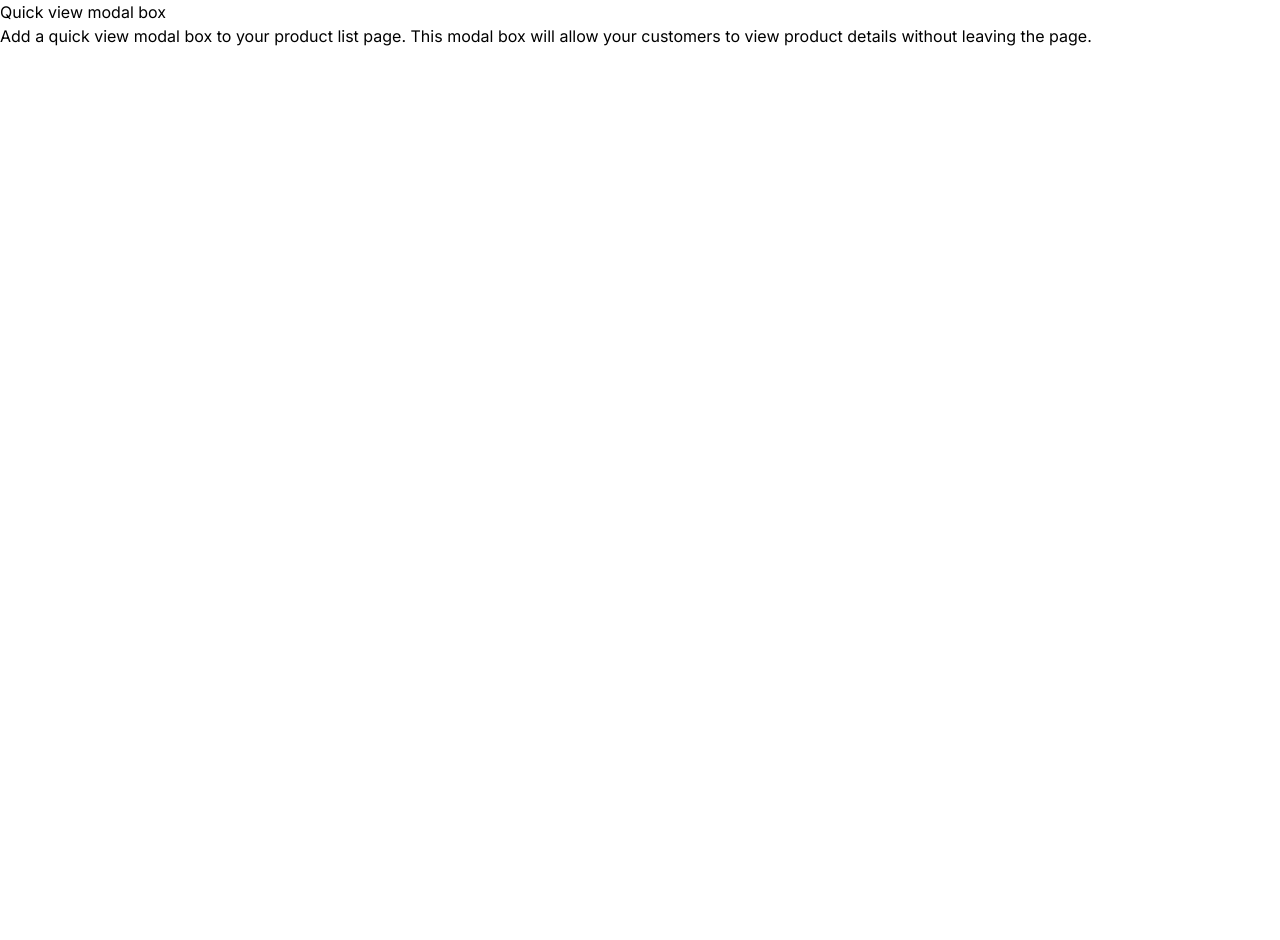
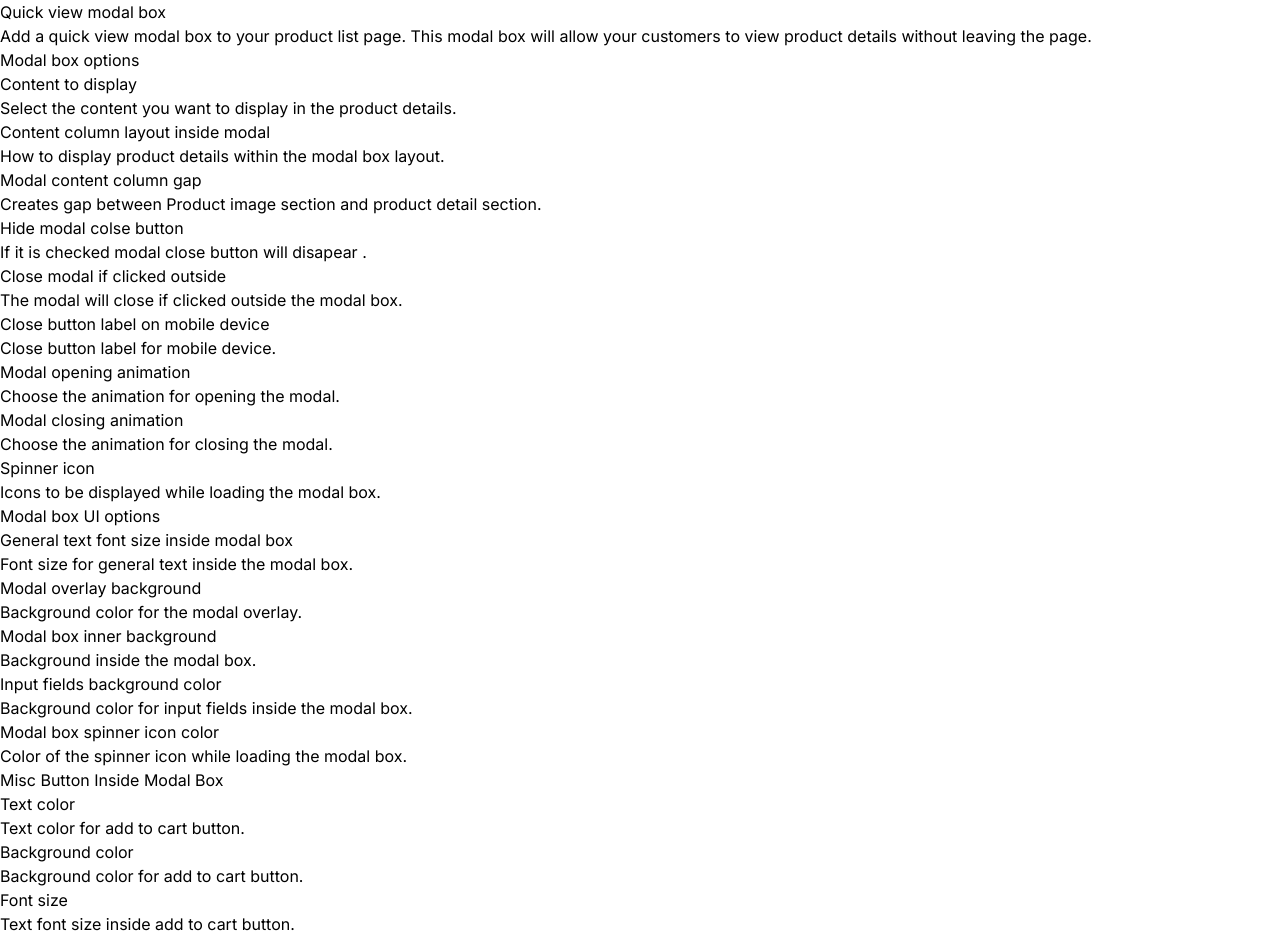
Before and after one commit to h1dd3nsn1p3r/docs.addonify.com, a Next.js app: page /kb/quick-view/modal in a window 1280 px wide. Shown: the top 940 px of the page. Before the commit the page ends 800 px from the top, so only its background shows below. Built offline with nearby package versions, Linux system fonts and the light colour scheme.

Commit message:
Doccumentation added for button, modal box and product.
-Doccumentation added for button, modal box and product.

```diff
--- a/pages/kb/quick-view/button.mdx
+++ b/pages/kb/quick-view/button.mdx
@@ -9,8 +9,48 @@ Add a quick view button to your product list page. This button will allow your c
 
 ## Button options
 
-acshbcasbhcbnasb
+##### Button position
+
+Choose where to display the Quick View button..
+
+##### Button label
+
+Label text for the button to display.
+
+##### Enable icon in quick view button
+
+The icon will be displayed before or after the Quick View button's label text..
+
+##### Quick view button icons
+
+Choose an icon to display..
+
+##### Quick view button icon position
+
+Choose the icon position to display: before or after the Quick View button's label text.
 
 ## Styles options
 
-casjhjcascbna
+##### Text color
+
+Quick view button label text color.
+
+##### Background color
+
+Background color for quick view button.
+
+##### Border color
+
+Border color for quick view button.
+
+##### Border Style
+
+Border style for quick view button.
+
+##### Border width
+
+Border width/thickness for quick view button.
+
+##### Border radius
+
+Border radius for quick view button.
--- a/pages/kb/quick-view/modal.mdx
+++ b/pages/kb/quick-view/modal.mdx
@@ -6,3 +6,80 @@ sidebarTitle: Modal box
 # Quick view modal box
 
 Add a quick view modal box to your product list page. This modal box will allow your customers to view product details without leaving the page.
+
+## Modal box options
+
+##### Content to display
+
+Select the content you want to display in the product details.
+
+##### Content column layout inside modal
+
+How to display product details within the modal box layout.
+
+##### Modal content column gap
+
+Creates gap between Product image section and product detail section.
+
+##### Hide modal colse button
+
+If it is checked modal close button will disapear .
+
+##### Close modal if clicked outside
+
+The modal will close if clicked outside the modal box.
+
+##### Close button label on mobile device
+
+Close button label for mobile device.
+
+##### Modal opening animation
+
+Choose the animation for opening the modal.
+
+##### Modal closing animation
+
+Choose the animation for closing the modal.
+
+##### Spinner icon
+
+Icons to be displayed while loading the modal box.
+
+## Modal box UI options
+
+##### General text font size inside modal box
+
+Font size for general text inside the modal box.
+
+##### Modal overlay background
+
+Background color for the modal overlay.
+
+##### Modal box inner background
+
+Background inside the modal box.
+
+##### Input fields background color
+
+Background color for input fields inside the modal box.
+
+##### Modal box spinner icon color
+
+Color of the spinner icon while loading the modal box.
+
+## Misc Button Inside Modal Box
+
+##### Text color
+ Text color for add to cart button.
+
+ ##### Background color
+  Background color for add to cart button.
+
+ ##### Font size
+  Text font size inside add to cart button.
+
+ ##### Font weight
+  Text font weight inside add to cart button.
+
+ ##### Text transform
+  Transform text inside add to cart button.
--- /dev/null
+++ b/pages/kb/quick-view/product.mdx
@@ -0,0 +1,21 @@
+---
+title: Woocommerce Product
+sidebarTitle: Product
+---
+
+# Quick view product
+
+Customize your Woocommerce product detail here.
+
+## Product options
+
+##### Product Thumbnail
+
+Product thumbnail choice for product detail inside modal box.
+
+##### Enable light box
+
+Gallery trigger button over the product thumbnail to enable the lightbox.
+
+
+[![Theme lightbox](/products/quick-view/theme-lightbox.png)](/products/quick-view/theme-lightbox.png)
```
Also changed, not shown: public/products/quick-view/theme-lightbox.png (added).
